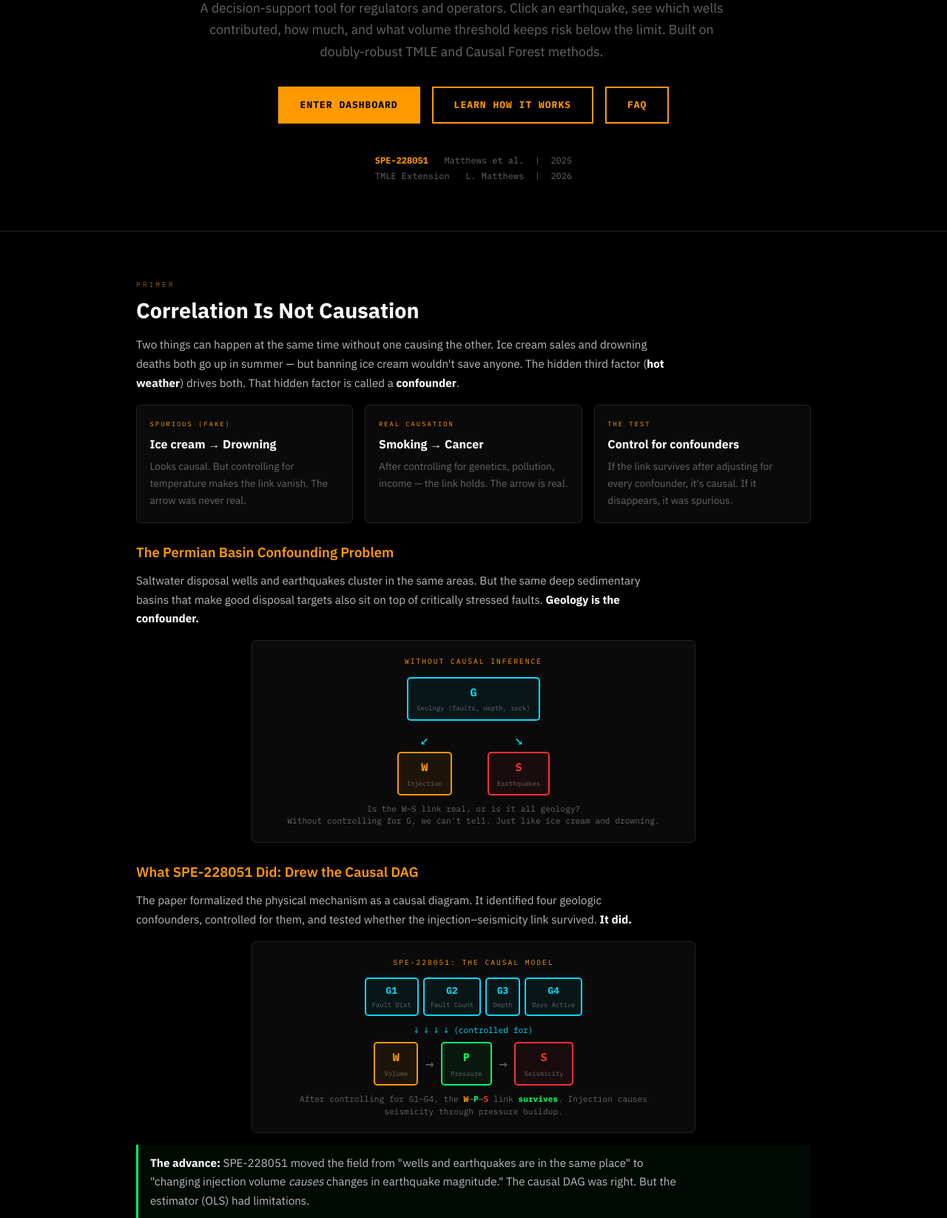
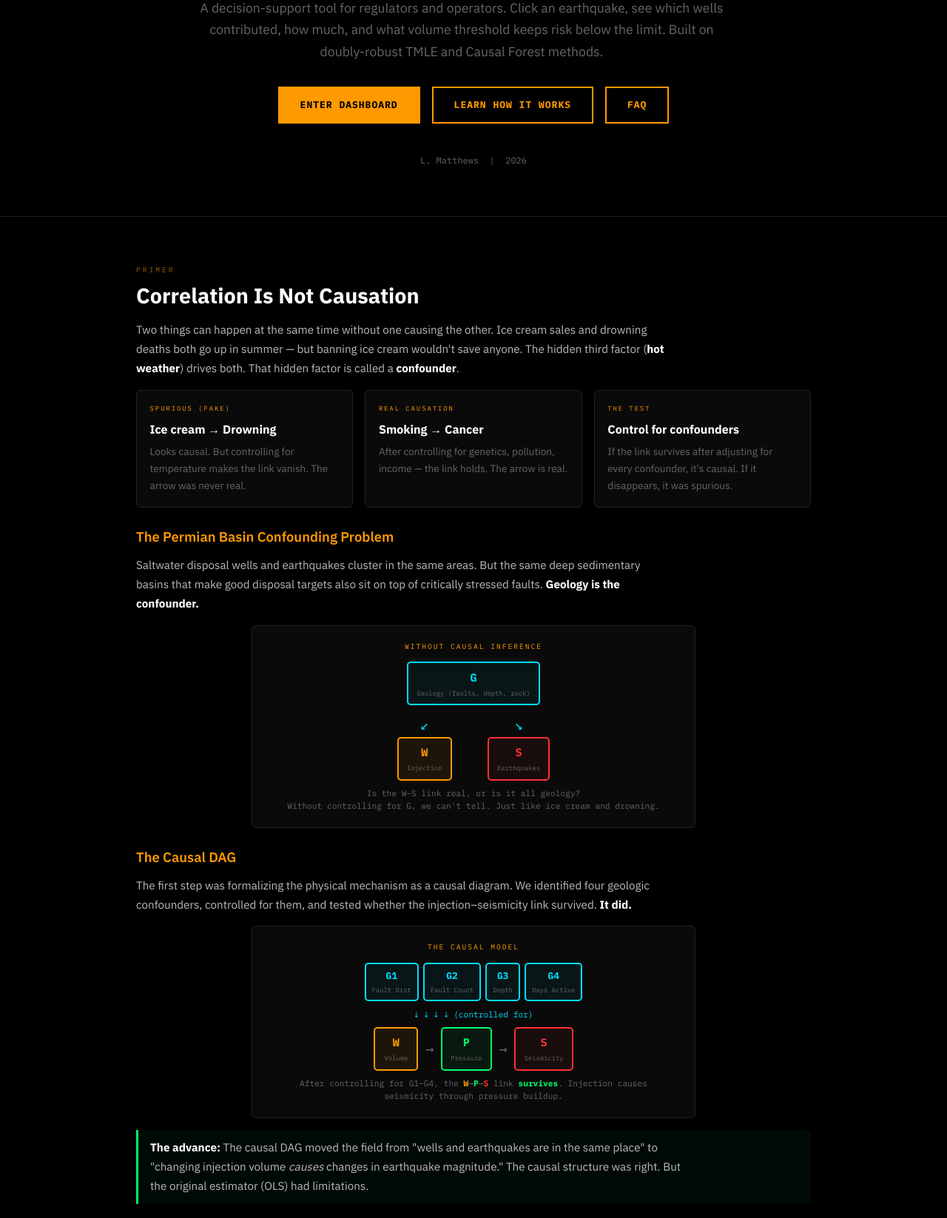
Before and after one commit to Project-Geminae/induced-seismicity, a Python web app: template dashboard/templates/landing.html in a window 1280 px wide. Shown: the part 324-1970 px from the top of the page at 74% size. Run offline with Jinja, Linux system fonts and the light colour scheme; the template is opened without the code that fills it, so the values that code supplies are empty.

Commit message:
Remove fabricated SPE-228051 paper reference from all files
The paper "SPE-228051-MS, Matthews, Hennings & Lund Snee (2025)" does not
exist — it was hallucinated in a previous AI conversation. Removed the
fake DOI badge, citation block, and all references from README, FAQ,
landing page, and PDF report generator.

Co-Authored-By: Claude Opus 4.6 (1M context) <noreply@anthropic.com>

```diff
--- a/dashboard/server.py
+++ b/dashboard/server.py
@@ -1134,7 +1134,7 @@ def event_report(
         title_style
     ))
     story.append(Paragraph(
-        f"SPE-228051 TMLE Extension &bull; Generated {datetime.utcnow().strftime('%Y-%m-%d %H:%M UTC')} &bull; "
+        f"Generated {datetime.utcnow().strftime('%Y-%m-%d %H:%M UTC')} &bull; "
         f"<a href='https://tinyurl.com/ywf39tmv' color='#C47000'>https://tinyurl.com/ywf39tmv</a>",
         subtitle_style
     ))
@@ -1303,7 +1303,7 @@ def event_report(
         "Honest sample splitting, cross-fitted XGBoost nuisance models. Doubly robust: consistent if either "
         "outcome or treatment model is correctly specified.<br/>"
         "<b>Population TMLE:</b> van der Laan &amp; Rose 2011. SuperLearner ensemble. Validated against R tlverse (&lt;0.1%).<br/>"
-        "<b>Data sources:</b> TexNet Earthquake Catalog &bull; RRC H-10 Injection Records &bull; SPE-228051 Matthews et al. 2025<br/>"
+        "<b>Data sources:</b> TexNet Earthquake Catalog &bull; RRC H-10 Injection Records<br/>"
         "<b>Interpretation:</b> A 95% CI excluding zero indicates a statistically significant individual contribution. "
         "A CI crossing zero does not exonerate a well \u2014 it indicates the data is insufficient to distinguish its "
         "effect from noise. Distributed causation (all CIs crossing zero) supports area-wide rather than targeted action."
--- a/dashboard/templates/faq.html
+++ b/dashboard/templates/faq.html
@@ -188,7 +188,7 @@
     <div class="faq-item">
       <h3>How do I explain this to a judge or hearing officer?</h3>
       <p>
-        The methodology is peer-reviewed (SPE-228051) and uses established statistical
+        The methodology uses established statistical
         frameworks (TMLE: van der Laan & Rose 2011; Causal Forest: Athey, Tibshirani & Wager 2019).
         Key points for legal settings:
       </p>
@@ -680,7 +680,7 @@
     <div class="faq-item">
       <h3>What changed between model versions?</h3>
       <div class="a">
-        <p><strong>Original (SPE-228051):</strong> OLS with DoWhy, 50-iteration bootstrap, Baron-Kenny mediation.
+        <p><strong>Original (OLS baseline):</strong> OLS with DoWhy, 50-iteration bootstrap, Baron-Kenny mediation.
         Found 20&times; amplification at 3-4 km but had data bugs (synthetic zeros) and linearity assumption.</p>
 
         <p><strong>V1 (TMLE baseline):</strong> Doubly-robust TMLE with HurdleSuperLearner (3 learners, 3-fold CV),
@@ -733,7 +733,7 @@
   <hr>
 
   <div style="text-align:center; padding:2rem 0; color:var(--text-dim); font-family:'IBM Plex Mono',monospace; font-size:0.75rem;">
-    SPE-228051 TMLE Extension &bull; L. Matthews &bull; 2026<br>
+    Induced Seismicity Attribution &bull; L. Matthews &bull; 2026<br>
     <a href="/" style="color:var(--amber); text-decoration:none;">Return to Dashboard</a>
   </div>
 </div>
--- a/dashboard/templates/landing.html
+++ b/dashboard/templates/landing.html
@@ -243,8 +243,7 @@
     <a href="/faq" class="cta-btn">FAQ</a>
   </div>
   <div class="meta">
-    <strong>SPE-228051</strong> &nbsp; Matthews et al. &nbsp;|&nbsp; 2025<br>
-    TMLE Extension &nbsp; L. Matthews &nbsp;|&nbsp; 2026
+    L. Matthews &nbsp;|&nbsp; 2026
   </div>
 </div>
 
@@ -311,15 +310,15 @@
     </div>
   </div>
 
-  <h3>What SPE-228051 Did: Drew the Causal DAG</h3>
+  <h3>The Causal DAG</h3>
   <p>
-    The paper formalized the physical mechanism as a causal diagram. It identified four geologic
+    The first step was formalizing the physical mechanism as a causal diagram. We identified four geologic
     confounders, controlled for them, and tested whether the injection&ndash;seismicity link survived.
     <strong>It did.</strong>
   </p>
 
   <div class="dag-box">
-    <div class="title">SPE-228051: The Causal Model</div>
+    <div class="title">The Causal Model</div>
     <div style="display:flex; justify-content:center; flex-wrap:wrap; gap:0.4rem; margin-bottom:0.6rem;">
       <div class="node conf" style="min-width:auto; padding:0.3rem 0.5rem;"><span class="var" style="font-size:0.8rem;">G1</span><span class="lbl">Fault Dist</span></div>
       <div class="node conf" style="min-width:auto; padding:0.3rem 0.5rem;"><span class="var" style="font-size:0.8rem;">G2</span><span class="lbl">Fault Count</span></div>
@@ -340,9 +339,9 @@
   </div>
 
   <div class="callout green">
-    <p><strong>The advance:</strong> SPE-228051 moved the field from "wells and earthquakes are in the same place"
-    to "changing injection volume <em>causes</em> changes in earthquake magnitude." The causal DAG was right.
-    But the estimator (OLS) had limitations.</p>
+    <p><strong>The advance:</strong> The causal DAG moved the field from "wells and earthquakes are in the same place"
+    to "changing injection volume <em>causes</em> changes in earthquake magnitude." The causal structure was right.
+    But the original estimator (OLS) had limitations.</p>
   </div>
 </section>
 
@@ -496,7 +495,7 @@
 </section>
 
 <footer>
-  SPE-228051 TMLE Extension &bull; L. Matthews &bull; 2026<br>
+  Induced Seismicity Attribution &bull; L. Matthews &bull; 2026<br>
   Data: <a href="https://www.beg.utexas.edu/texnet-cisr/texnet">TexNet</a> Earthquake Catalog &bull;
   <a href="https://www.rrc.texas.gov/">RRC</a> Injection Records &bull;
   Tools: Python &middot; TMLE &middot; EconML &middot; FastAPI<br>
```
Also changed, not shown: README.md.
